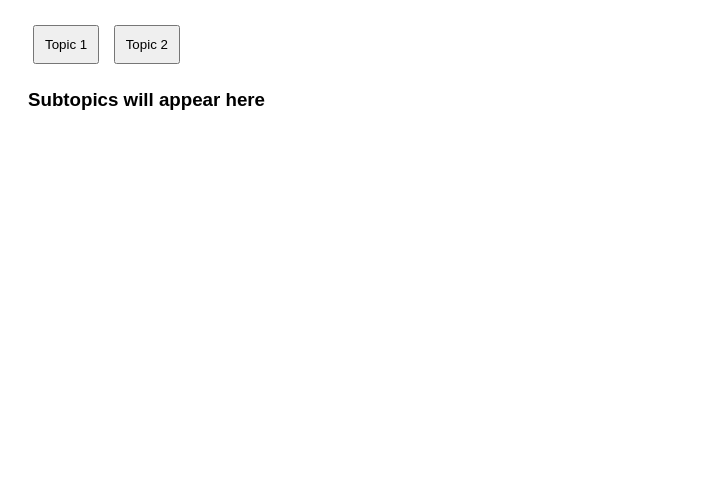
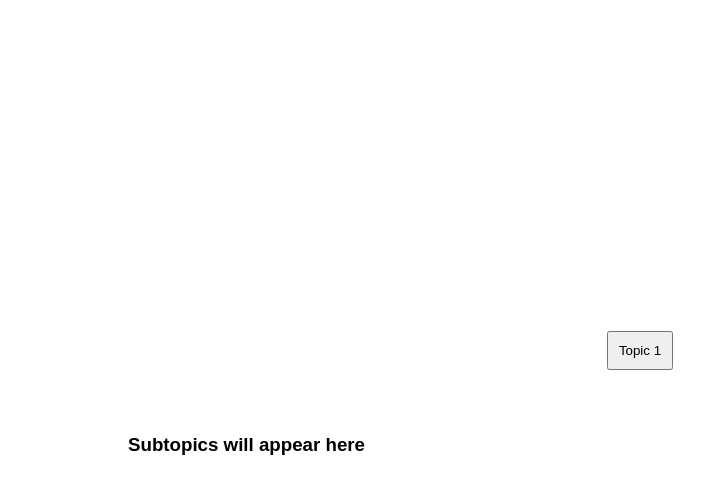
Before and after one commit to rojat15/dynamic-subtopics, a plain HTML site: page index.html in a window 1280 px wide. Shown: the whole page, without its empty margins (0-708 px from the left). Drawn offline with Linux system fonts and the light colour scheme.

Commit message:
Update index.html

```diff
--- a/index.html
+++ b/index.html
@@ -7,14 +7,26 @@
     <style>
         body {
             font-family: Arial, sans-serif;
+            display: flex;
+            flex-direction: column;
+            align-items: center;
+            justify-content: center;
+            min-height: 100vh;
+            margin: 0;
         }
-        #topics, #subtopics {
+        #topics {
+            display: flex;
+            justify-content: center;
             margin: 20px;
         }
         button {
             margin: 5px;
             padding: 10px;
             cursor: pointer;
+        }
+        #subtopics {
+            margin: 20px;
+            width: 80%;
         }
         .subtopic {
             margin: 10px 0;
@@ -24,7 +36,6 @@
 <body>
     <div id="topics">
         <button onclick="loadSubtopics('Topic 1')">Topic 1</button>
-        <button onclick="loadSubtopics('Topic 2')">Topic 2</button>
         <!-- Add more topics as needed -->
     </div>
     <div id="subtopics">
```
